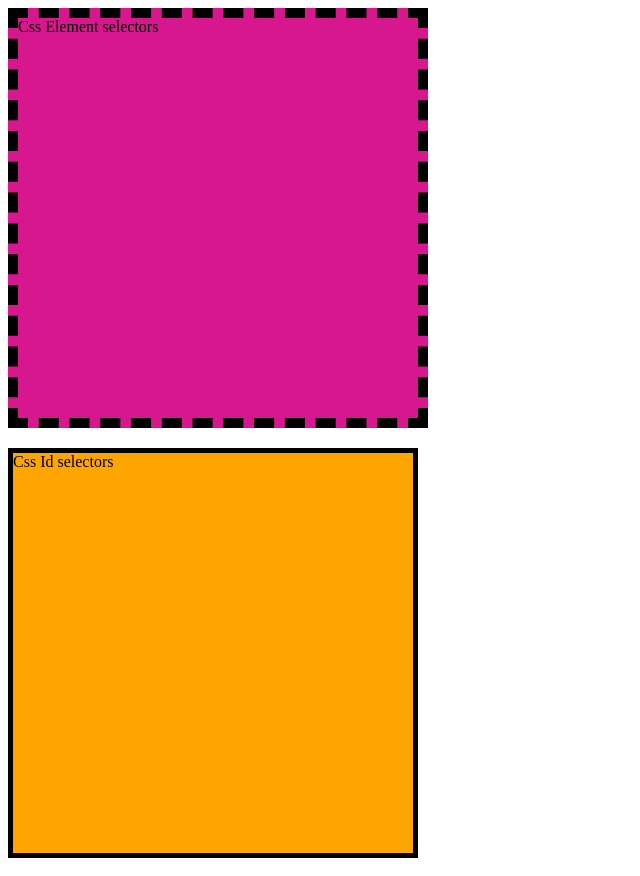
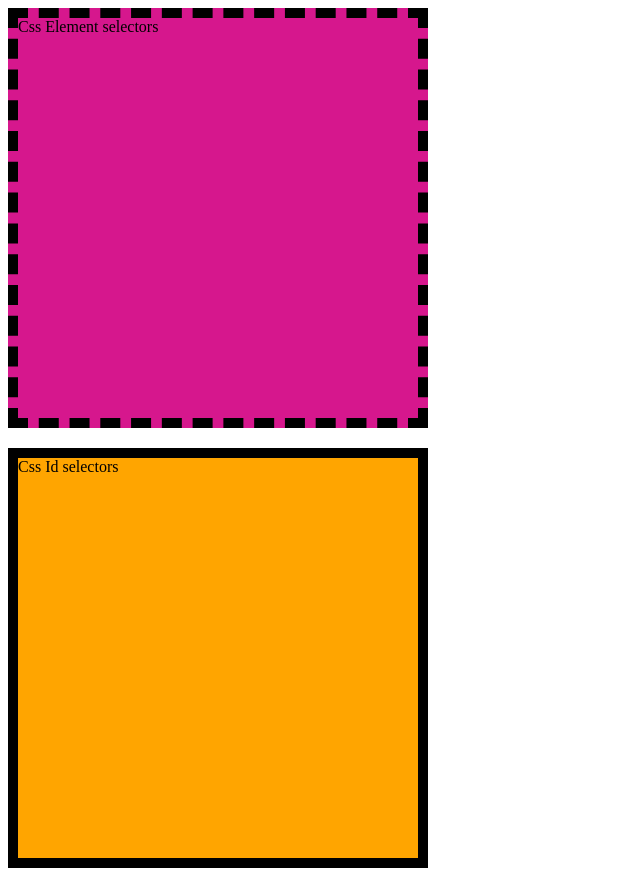
Before and after one commit to neetish-web-developer/css-selectors, a plain HTML site: page index.html in a window 1280 px wide. Shown: the whole page, without its empty margins (0-640 px from the left). Drawn offline with Linux system fonts and the light colour scheme.

Commit message:
10px border

```diff
--- a/index.html
+++ b/index.html
@@ -16,7 +16,7 @@
                 height: 400px;
                 width: 400px;
                 background-color: orange;
-                border: 5px solid;
+                border: 10px solid;
                 margin-top: 20px;
             }
         </style>
```
